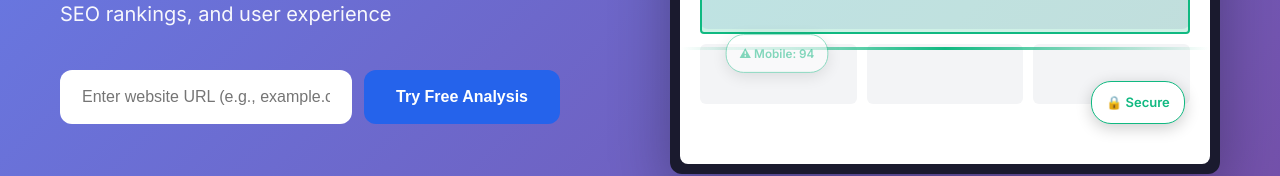
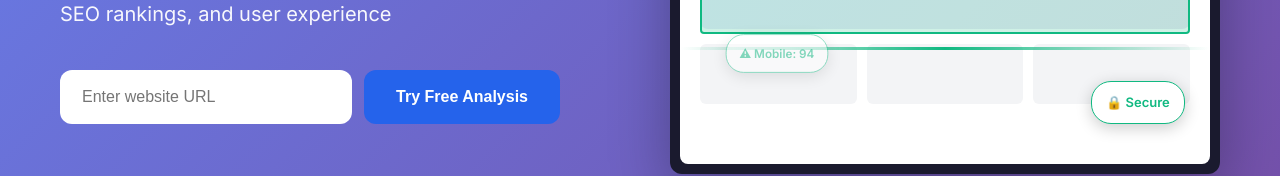
Before and after one commit to Sonnysunsunsun/website-analyzer, a website: page public/index.html in a window 1280 px wide. Shown: the part 398-574 px from the top of the page. Drawn offline with Linux system fonts and the light colour scheme.

Commit message:
Clean up URL input placeholder text

```diff
--- a/public/index.html
+++ b/public/index.html
@@ -854,7 +854,7 @@
                     <p>Get instant AI-powered insights to boost conversions, SEO rankings, and user experience</p>
 
                     <div class="input-group">
-                        <input type="text" class="url-input" placeholder="Enter website URL (e.g., example.com)" id="urlInput">
+                        <input type="text" class="url-input" placeholder="Enter website URL" id="urlInput">
                         <button class="analyze-btn" onclick="analyzeWebsite()">Try Free Analysis</button>
                     </div>
 
```
